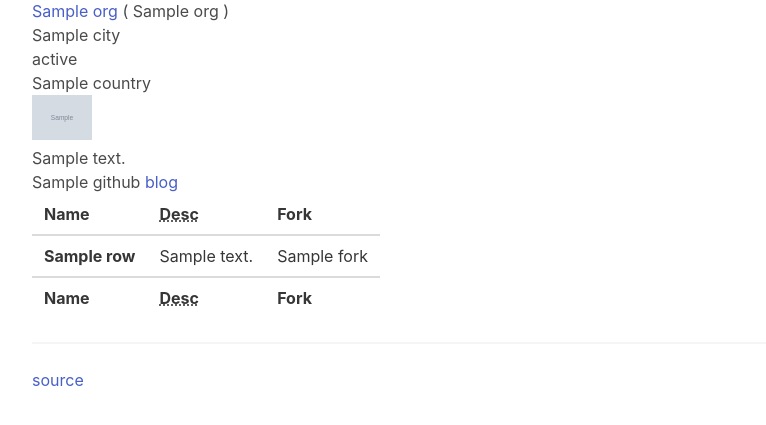
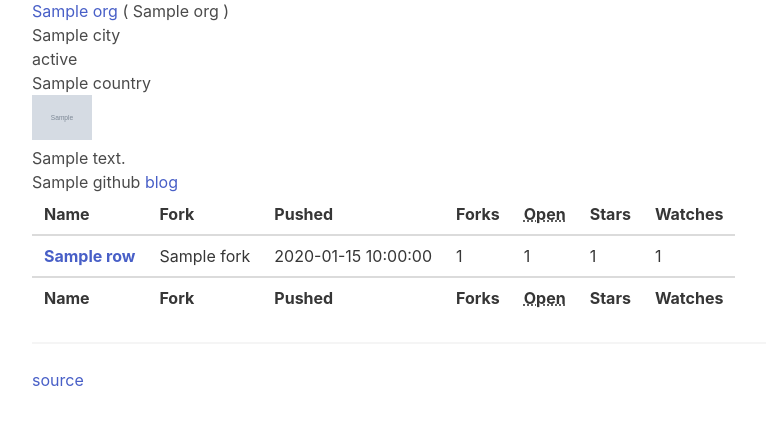
Before and after one commit to OSDC-Code-Maven/open-source-by-organizations, a Flask app: template templates/git-organization.html in a window 1280 px wide. Shown: the part 161-586 px from the top of the page, without its empty margins (32-798 px from the left). Run offline with Flask 2, Linux system fonts and the light colour scheme; the template is opened without the code that fills it: most values are stand-ins (such as "Sample title", 1, 10 or a date in 2020); grey boxes marked "Sample" are stand-in pictures; some libraries are stand-ins or nearby versions.

Commit message:
update table

```diff
--- a/templates/git-organization.html
+++ b/templates/git-organization.html
@@ -38,27 +38,39 @@
     {% endif %}
 </ul>
 
-<table class="table">
+<table class="table is-striped is-hoverable">
   <thead>
     <tr>
       <th>Name</th>
-      <th><abbr title="Description">Desc</abbr></th>
       <th>Fork</th>
+      <th>Pushed</th>
+      <th>Forks</th>
+      <th><abbr title="Issues and Pull Requests">Open</abbr></th>
+      <th>Stars</th>
+      <th>Watches</th>
     </tr>
   </thead>
   <tfoot>
     <tr>
       <th>Name</th>
-      <th><abbr title="Description">Desc</abbr></th>
       <th>Fork</th>
+      <th>Pushed</th>
+      <th>Forks</th>
+      <th><abbr title="Issues and Pull Requests">Open</abbr></th>
+      <th>Stars</th>
+      <th>Watches</th>
     </tr>
   </tfoot>
   <tbody>
     {% for row in org.github.repos %}
     <tr>
-      <th>{{ row.name }}</th>
-      <td>{{ row.desciption }}</td>
+      <th><a href="{{ row.html_url }}">{{ row.name }}</a></th>
       <td>{{ row.fork }}</td>
+      <td>{{ row.pushed_at }}</td>
+      <td>{{ row.forks_count }}</td>
+      <td>{{ row.open_issues_count }}</td>
+      <td>{{ row.stargazers_count }}</td>
+      <td>{{ row.watchers_count }}</td>
     </tr>
     {% endfor %}
   </tbody>
```
